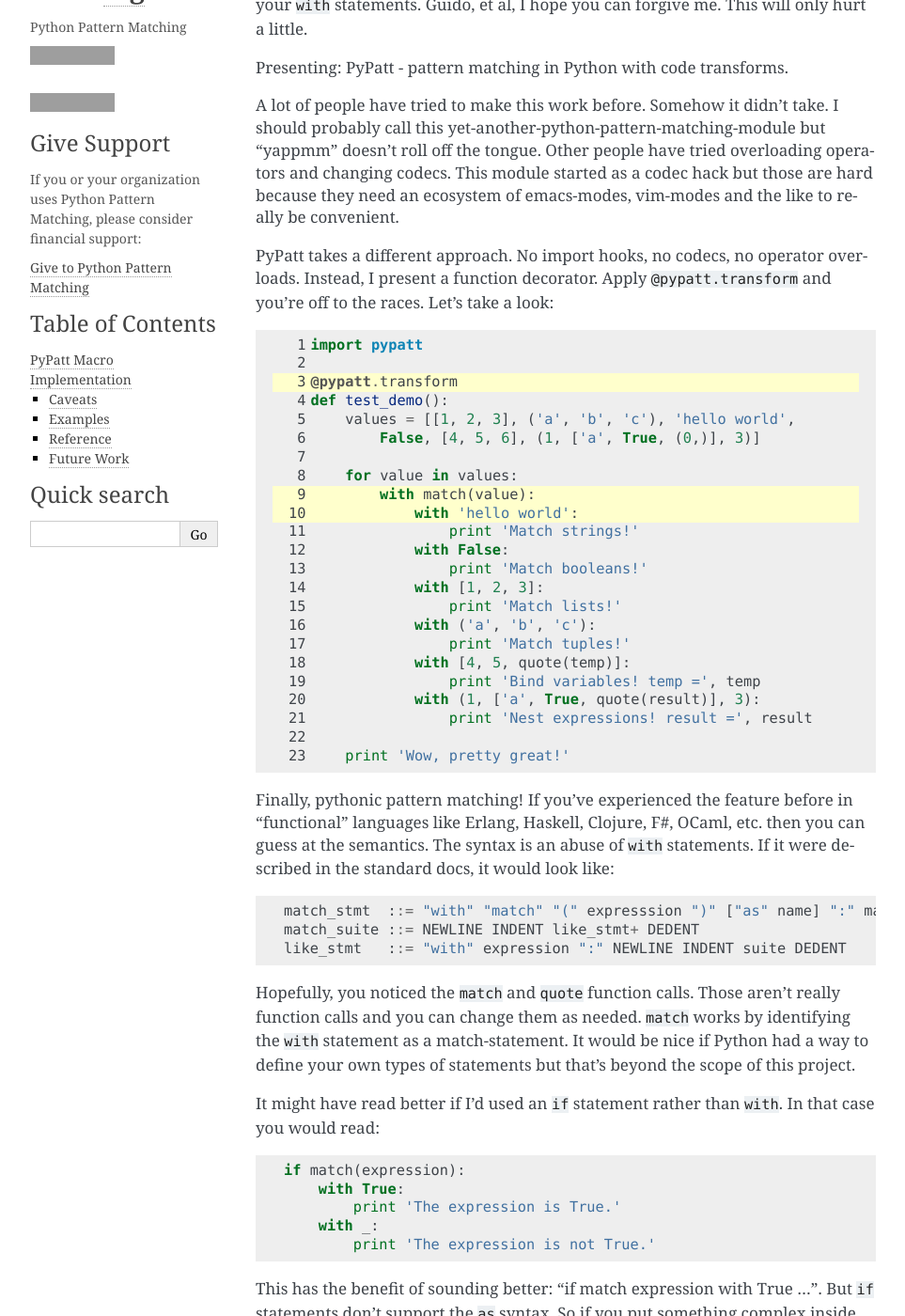
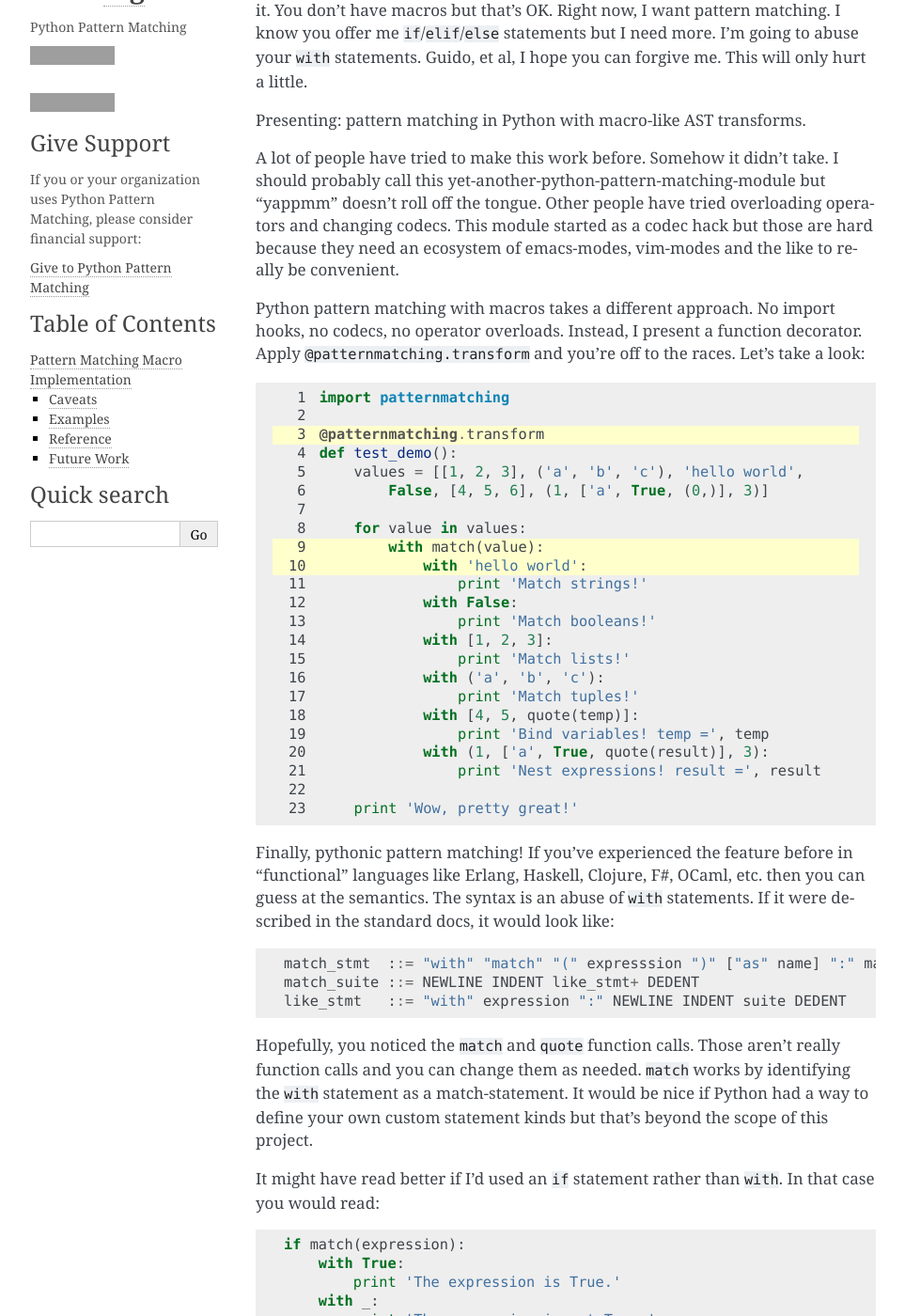
Before and after one commit to grantjenks/python-pattern-matching, a Sphinx documentation site: the page built from docs/macro.rst, in a window 1280 px wide and 1400 px high, scrolled down 319 px. Shown: the whole window at 94% size, without its empty margins (148-1111 px from the left). Built offline with Sphinx 7.4.7, drawn with Linux system fonts in a browser that asks for light colours; some of the changed text lies outside the part shown; grey boxes are pictures that could not be loaded.

Commit message:
work-in-progress

```diff
--- a/docs/macro.rst
+++ b/docs/macro.rst
@@ -1,5 +1,5 @@
-PyPatt Macro Implementation
-===========================
+Pattern Matching Macro Implementation
+=====================================
 
 .. warning::
 
@@ -12,7 +12,7 @@
 more. I'm going to abuse your ``with`` statements. Guido, et al, I hope you can
 forgive me. This will only hurt a little.
 
-Presenting: PyPatt - pattern matching in Python with code transforms.
+Presenting: pattern matching in Python with macro-like AST transforms.
 
 A lot of people have tried to make this work before. Somehow it didn't take. I
 should probably call this yet-another-python-pattern-matching-module but
@@ -21,37 +21,38 @@
 hard because they need an ecosystem of emacs-modes, vim-modes and the like to
 really be convenient.
 
-PyPatt takes a different approach. No import hooks, no codecs, no operator
-overloads. Instead, I present a function decorator. Apply ``@pypatt.transform``
-and you're off to the races. Let's take a look:
+Python pattern matching with macros takes a different approach. No import
+hooks, no codecs, no operator overloads. Instead, I present a function
+decorator. Apply ``@patternmatching.transform`` and you're off to the
+races. Let's take a look:
 
 .. code-block:: python
    :linenos:
    :emphasize-lines: 3,9,10
 
-   import pypatt
+    import patternmatching
 
-   @pypatt.transform
-   def test_demo():
-       values = [[1, 2, 3], ('a', 'b', 'c'), 'hello world',
-           False, [4, 5, 6], (1, ['a', True, (0,)], 3)]
+    @patternmatching.transform
+    def test_demo():
+        values = [[1, 2, 3], ('a', 'b', 'c'), 'hello world',
+            False, [4, 5, 6], (1, ['a', True, (0,)], 3)]
 
-       for value in values:
-           with match(value):
-               with 'hello world':
-                   print 'Match strings!'
-               with False:
-                   print 'Match booleans!'
-               with [1, 2, 3]:
-                   print 'Match lists!'
-               with ('a', 'b', 'c'):
-                   print 'Match tuples!'
-               with [4, 5, quote(temp)]:
-                   print 'Bind variables! temp =', temp
-               with (1, ['a', True, quote(result)], 3):
-                   print 'Nest expressions! result =', result
+        for value in values:
+            with match(value):
+                with 'hello world':
+                    print 'Match strings!'
+                with False:
+                    print 'Match booleans!'
+                with [1, 2, 3]:
+                    print 'Match lists!'
+                with ('a', 'b', 'c'):
+                    print 'Match tuples!'
+                with [4, 5, quote(temp)]:
+                    print 'Bind variables! temp =', temp
+                with (1, ['a', True, quote(result)], 3):
+                    print 'Nest expressions! result =', result
 
-       print 'Wow, pretty great!'
+        print 'Wow, pretty great!'
 
 Finally, pythonic pattern matching! If you've experienced the feature before in
 "functional" languages like Erlang, Haskell, Clojure, F#, OCaml, etc. then you
@@ -67,8 +68,8 @@
 Hopefully, you noticed the ``match`` and ``quote`` function calls. Those aren't
 really function calls and you can change them as needed. ``match`` works by
 identifying the ``with`` statement as a match-statement. It would be nice if
-Python had a way to define your own types of statements but that's beyond the
-scope of this project.
+Python had a way to define your own custom statement kinds but that's beyond
+the scope of this project.
 
 It might have read better if I'd used an ``if`` statement rather than
 ``with``. In that case you would read:
@@ -109,7 +110,7 @@
 Caveats
 -------
 
-- ``@pypatt.transform`` must be the inner-most decorator.
+- ``@patternmatching.transform`` must be the inner-most decorator.
 - Does not support lambda functions.
 - Does not work on nested functions.
 - Requires inspect.getsource to work.
@@ -118,13 +119,35 @@
 Examples
 --------
 
-- Type-pattern:
+.. code-block:: python
+   :linenos:
 
-::
+    import patternmatching
 
-    import pypatt, math
+    @patternmatching.transform
+    def factorial(num):
+        with match(num):
+            with 1:
+                return 1
+            with _:
+                return num * factorial(num - 1)
 
-    @pypatt.transform
+.. todo::
+
+   Show translated source code.
+
+.. code-block:: python
+   :linenos:
+
+    import math, patternmatching
+    from collections import namedtuple
+
+    Triangle = namedtuple('Triangle', 'base height')
+    Square = namedtuple('Square', 'side')
+    Rectangle = namedtuple('Rectangle', 'length width')
+    Circle = namedtuple('Circle', 'radius')
+
+    @patternmatching.transform
     def area(shape):
         with match(type(shape)):
             with Triangle:
@@ -137,22 +160,6 @@
                 return math.pi * shape.radius ** 2
             with _:
                 raise Exception('unknown shape')
-
-.. todo::
-
-   Show translated source code.
-
-::
-
-    import pypatt
-
-    @pypatt.transform
-    def factorial(num):
-        with match(num):
-            with 1:
-                return 1
-            with _:
-                return num * factorial(num - 1)
 
 Reference
 ---------
```
Also changed, not shown: other parts of docs/macro.rst (+3 -3 lines), README.rst (+0 -195 lines), docs/index.rst (+120 -4 lines).
